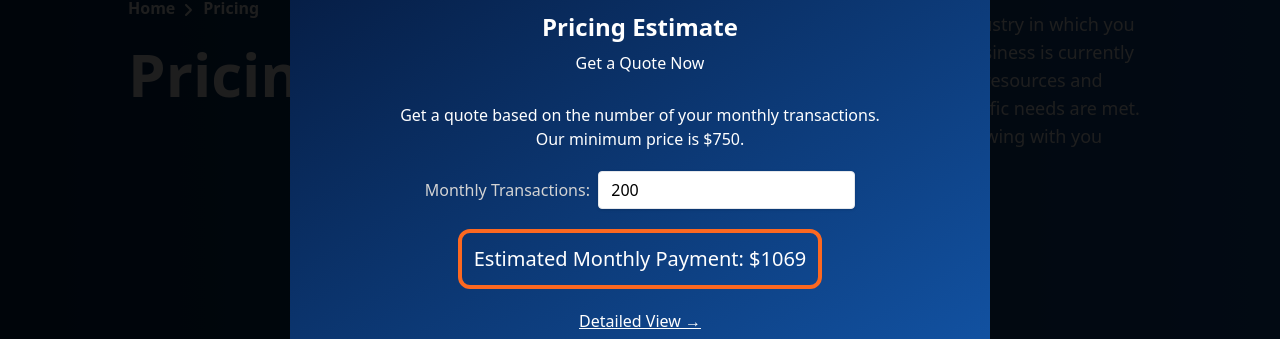
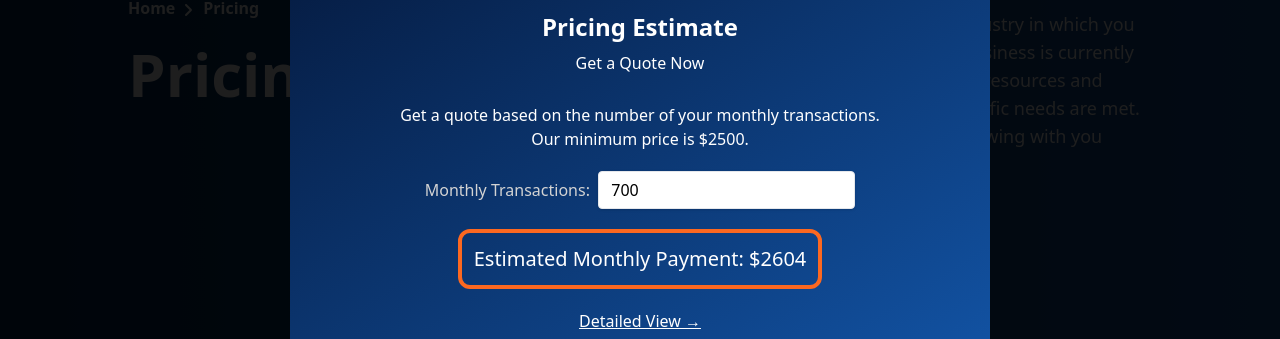
Before and after one commit to tanujchowdhury/nextjs-arightco-website, a Next.js app: page /pricing in a window 1280 px wide. Both pictures are taken after a click on the button "OTHERS". Shown: the part 258-597 px from the top of the page. Built offline with nearby package versions, Linux system fonts and the light colour scheme.

Commit message:
minimum price for pricing modal

```diff
--- a/components/pricingmodal.tsx
+++ b/components/pricingmodal.tsx
@@ -7,7 +7,7 @@ export default function PricingModal({
 }: {
   handleClose: React.MouseEventHandler;
 }) {
-  const [transactions, setTransactions] = useState("200");
+  const [transactions, setTransactions] = useState("700");
 
   const [detail, setDetail] = useState(false);
   const openDetail = () => setDetail(true);
@@ -18,7 +18,7 @@ export default function PricingModal({
   const senior = Math.round(0.2 * time * 60);
   const controller = Math.round(0.1 * time * 100);
   const total = junior + senior + controller;
-  const result = Math.max(total, 750);
+  const result = Math.max(total, 2500);
 
   const dropIn = {
     hidden: {
@@ -77,7 +77,7 @@ export default function PricingModal({
           <div className="pt-2 pb-5 px-3 text-white">Get a Quote Now</div>
           <div className="pt-2 pb-5 px-3 text-white hidden sm:block">
             Get a quote based on the number of your monthly transactions. <br />
-            Our minimum price is $750.
+            Our minimum price is $2500.
           </div>
 
           <div>
@@ -91,7 +91,7 @@ export default function PricingModal({
               className="shadow appearance-none border rounded py-2 px-3 leading-tight focus:outline-none focus:shadow-outline"
               id="transactions"
               type="number"
-              placeholder="1000"
+              placeholder="700"
               name="transactions"
               value={transactions}
               onChange={({ target }) => setTransactions(target.value)}
```
